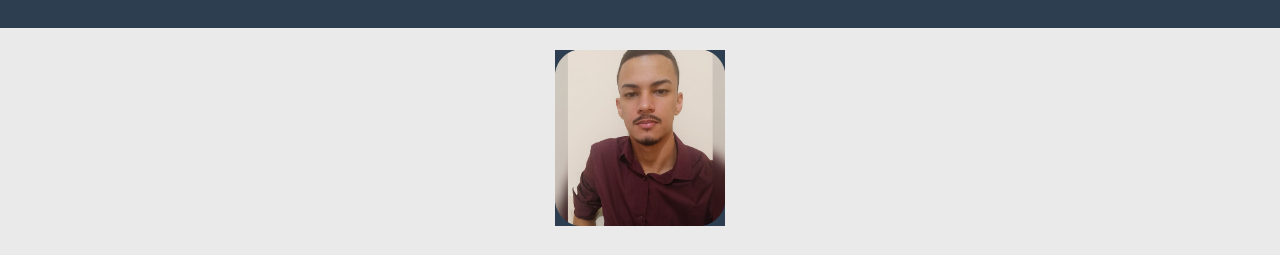
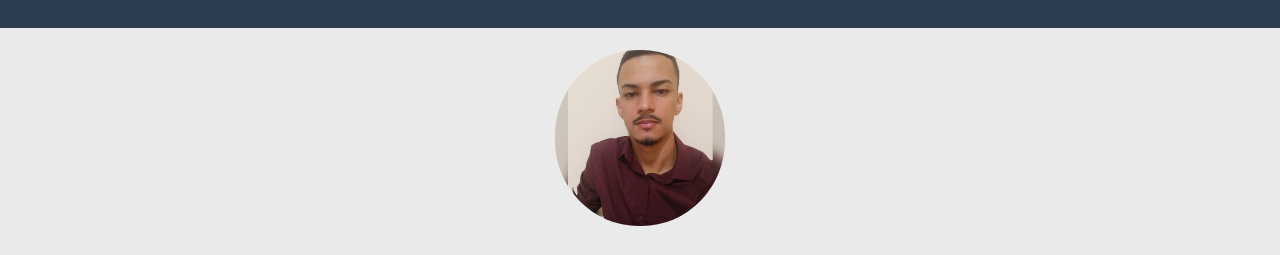
Before and after one commit to GuiihSts/MyProfile, a plain HTML site: page index.html in a window 1280 px wide. Shown: the part 72-327 px from the top of the page. Drawn offline with Linux system fonts and the light colour scheme.

Commit message:
MyProfile

```diff
--- a/css/style.css
+++ b/css/style.css
@@ -46,6 +46,7 @@ main{
 .foto img{
     width: 170px;
     height: auto;
+    border-radius: 49%;
 }
 
 .header-container{
```
Also changed, not shown: index.html (renamed from index.html.html).
